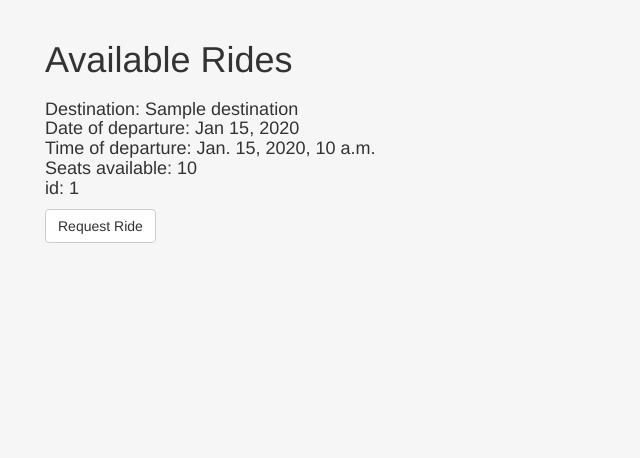
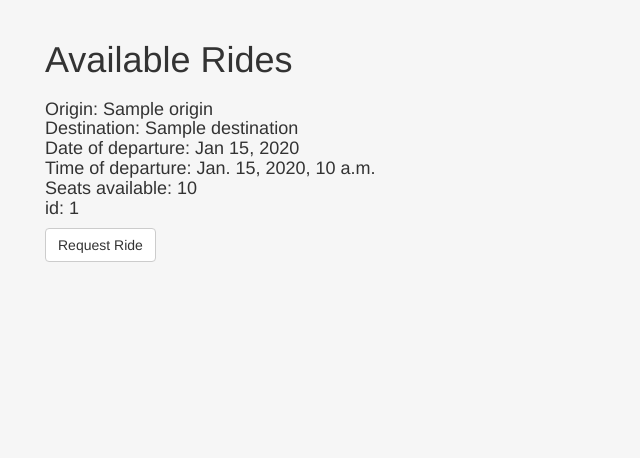
Before and after one commit to lbengzon/pigeon, a Django app: template ridesharing/templates/ridesharing/rideList.html in a window 1280 px wide. Shown: the part 52-510 px from the top of the page, without its empty margins (0-640 px from the left). Run offline with Django 3.2, Linux system fonts and the light colour scheme; the template is opened without the code that fills it: most values are stand-ins (such as "Sample title", 1, 10 or a date in 2020); some libraries are stand-ins or nearby versions.

Commit message:
made the request ride drop down more detailed

```diff
--- a/ridesharing/forms.py
+++ b/ridesharing/forms.py
@@ -116,6 +116,10 @@ class RideForm(forms.ModelForm):
 
 
 class RideRequestForm(forms.ModelForm):
+    def __init__(self, *args, **kwargs):
+        super(RideRequestForm, self).__init__(*args, **kwargs)
+        self.fields['ride'].label_from_instance = lambda obj: "%s %s" % (obj.origin, obj.destination)
+
     class Meta:
         model = RideRequest
         fields = '__all__'
--- a/ridesharing/models.py
+++ b/ridesharing/models.py
@@ -20,8 +20,12 @@ class Ride(models.Model):
     approved = models.BooleanField(default=False)
     date = models.DateTimeField(blank=True, null=True)
 
+    # def __unicode__(self):
+    #     return u'%s %s' % (self.origin, self.destination)
+
     def __str__(self):
-        return self.destination
+
+        return self.origin + " --> " + self.destination + " | " + self.date.strftime("%B %d, %Y, %I:%M %p")
 
 class RideRequest(models.Model):
     name = models.CharField(max_length=140, default="")
--- a/ridesharing/templates/ridesharing/rideList.html
+++ b/ridesharing/templates/ridesharing/rideList.html
@@ -6,7 +6,8 @@
 		{% for ride in object_list %}
 
 			<label name="ride_{{ride.id}}_label"  class="control-label">
-					<h4>Destination: {{ ride.destination }} <br/>
+					<h4>Origin: {{ ride.origin }} <br/>
+					Destination: {{ ride.destination }} <br/>
 					Date of departure: {{ ride.date|date:"M d, Y"}} <br/>
 					Time of departure: {{ride.time}} <br/>
 					Seats available: {{ ride.seats_available }} <br/>
```
Also changed, not shown: db.sqlite3, 2 other files.
